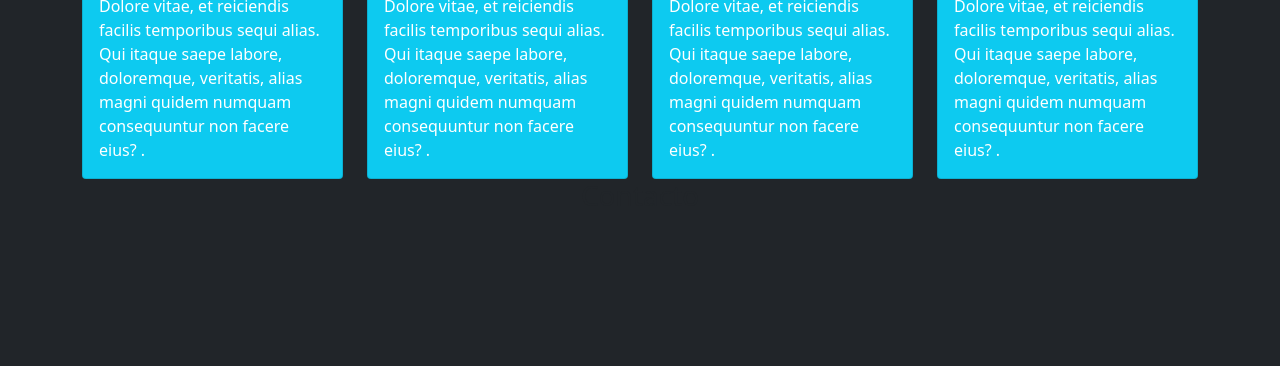
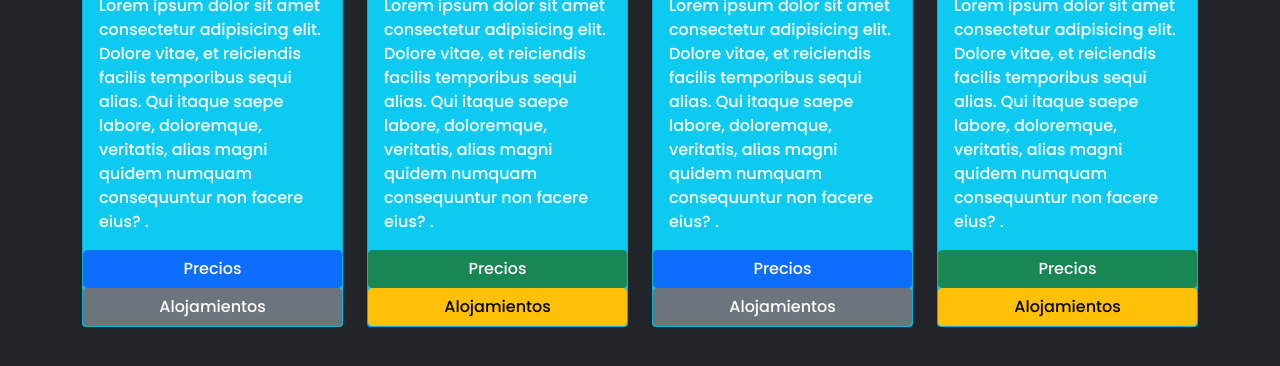
Before and after one commit to gmeirone/prueba, a plain HTML site: page index.html in a window 1280 px wide. Shown: the part 1980-2346 px from the top of the page. Drawn offline with nearby package versions, Linux system fonts and the light colour scheme; a script that the page names is missing; a web font is replaced by a local one.

Commit message:
agregué botones a card

```diff
--- a/assets/css/style.css
+++ b/assets/css/style.css
@@ -1,13 +1,9 @@
 
-
-/*
-.navbar-color {
-    background-color: rgb(0, 57, 65);
-    transition: all 1s ease;
-  }
-
-*/
 
 .navbar-color {
     background-color: transparent !important;
 }
+
+body {
+  font-family: "poppins", sans-serif;
+}
--- a/index.html
+++ b/index.html
@@ -13,6 +13,10 @@
     <link rel="stylesheet" href="assets/css/style.css">
 
     <link rel="stylesheet" href="https://pro.fontawesome.com/releases/v5.10.0/css/all.css" integrity="sha384-AYmEC3Yw5cVb3ZcuHtOA93w35dYTsvhLPVnYs9eStHfGJvOvKxVfELGroGkvsg+p" crossorigin="anonymous"/>
+
+    <link rel="preconnect" href="https://fonts.googleapis.com">
+<link rel="preconnect" href="https://fonts.gstatic.com" crossorigin>
+<link href="https://fonts.googleapis.com/css2?family=Birthstone&family=Poppins:wght@500;600&display=swap" rel="stylesheet">
 
     <link rel="shortcut icon" href="assets/img/viajes.svg">
     <title>Viajes Chile</title>
@@ -71,7 +75,7 @@
 
 <main class="container text-white d-none d-md-block">
     <a name="quienes-somos"></a>
-    <h3 class="text-center mt-3">Quienes somos</h3>
+    <h3 class="text-center mt-3">Quiénes somos</h3>
 
 
     <hr class="bg-info">
@@ -117,7 +121,9 @@
                 <div class="card-body">
                 <p class="card-text">Lorem ipsum dolor sit amet consectetur adipisicing elit. Dolore vitae, et reiciendis facilis temporibus sequi alias. Qui itaque saepe labore, doloremque, veritatis, alias magni quidem numquam consequuntur non facere eius? .</p>
                 </div>
-             </div>
+                <button type="button" class="btn btn-primary">Precios</button>
+                <button type="button" class="btn btn-secondary">Alojamientos</button>
+            </div>
         </article>
           <div class="col-3">
             <div class="card h-100 bg-info">
@@ -125,7 +131,9 @@
                 <div class="card-body">
                 <p class="card-text">Lorem ipsum dolor sit amet consectetur adipisicing elit. Dolore vitae, et reiciendis facilis temporibus sequi alias. Qui itaque saepe labore, doloremque, veritatis, alias magni quidem numquam consequuntur non facere eius? .</p>
                 </div>
-             </div>
+                <button type="button" class="btn btn-success">Precios</button>
+                <button type="button" class="btn btn-warning">Alojamientos</button>
+            </div>
           </div>
           <div class="col-3">
             <div class="card h-100 bg-info">
@@ -133,6 +141,8 @@
                 <div class="card-body">
                 <p class="card-text">Lorem ipsum dolor sit amet consectetur adipisicing elit. Dolore vitae, et reiciendis facilis temporibus sequi alias. Qui itaque saepe labore, doloremque, veritatis, alias magni quidem numquam consequuntur non facere eius? .</p>
                 </div>
+                <button type="button" class="btn btn-primary">Precios</button>
+                <button type="button" class="btn btn-secondary">Alojamientos</button>
              </div>
           </div>
           <div class="col-3">
@@ -141,6 +151,8 @@
                 <div class="card-body">
                 <p class="card-text">Lorem ipsum dolor sit amet consectetur adipisicing elit. Dolore vitae, et reiciendis facilis temporibus sequi alias. Qui itaque saepe labore, doloremque, veritatis, alias magni quidem numquam consequuntur non facere eius? .</p>
                 </div>
+                <button type="button" class="btn btn-success">Precios</button>
+                <button type="button" class="btn btn-warning">Alojamientos</button>
              </div>
           </div>
     </div>
```
